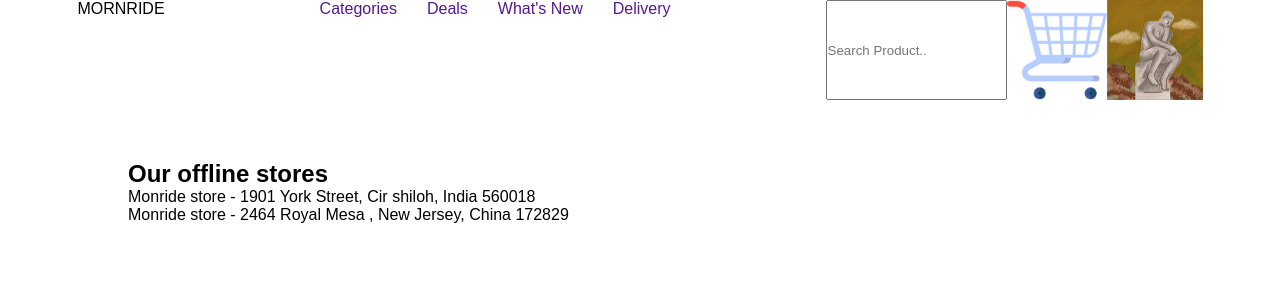
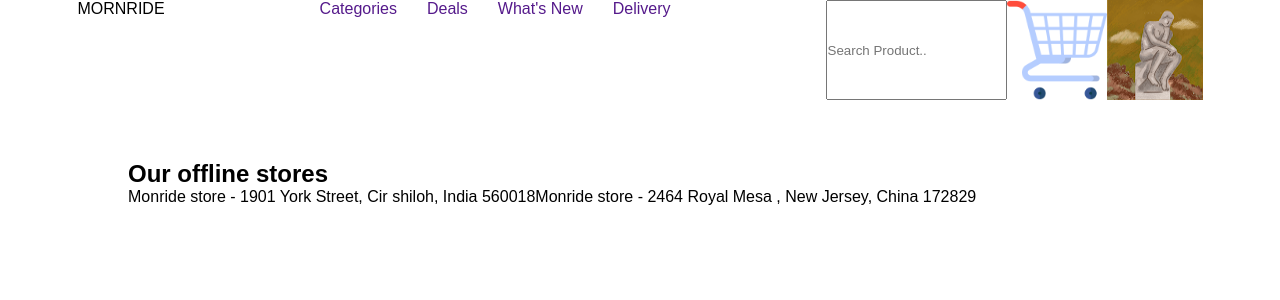
Before and after one commit to Akmalov-dev/Mornride, a React (Vite) app: page / in a window 1280 px wide. Shown: the top 300 px of the page. Built offline with nearby package versions, Linux system fonts and the light colour scheme.

Commit message:
Offline star left text

```diff
--- a/src/components/Main/Offline/Offline.css
+++ b/src/components/Main/Offline/Offline.css
@@ -1,3 +1,7 @@
 .offline-wrappers{
     padding: 60px 0;
 }
+.offline-wrapper{
+    display: flex;
+    align-items: center;
+}
```
